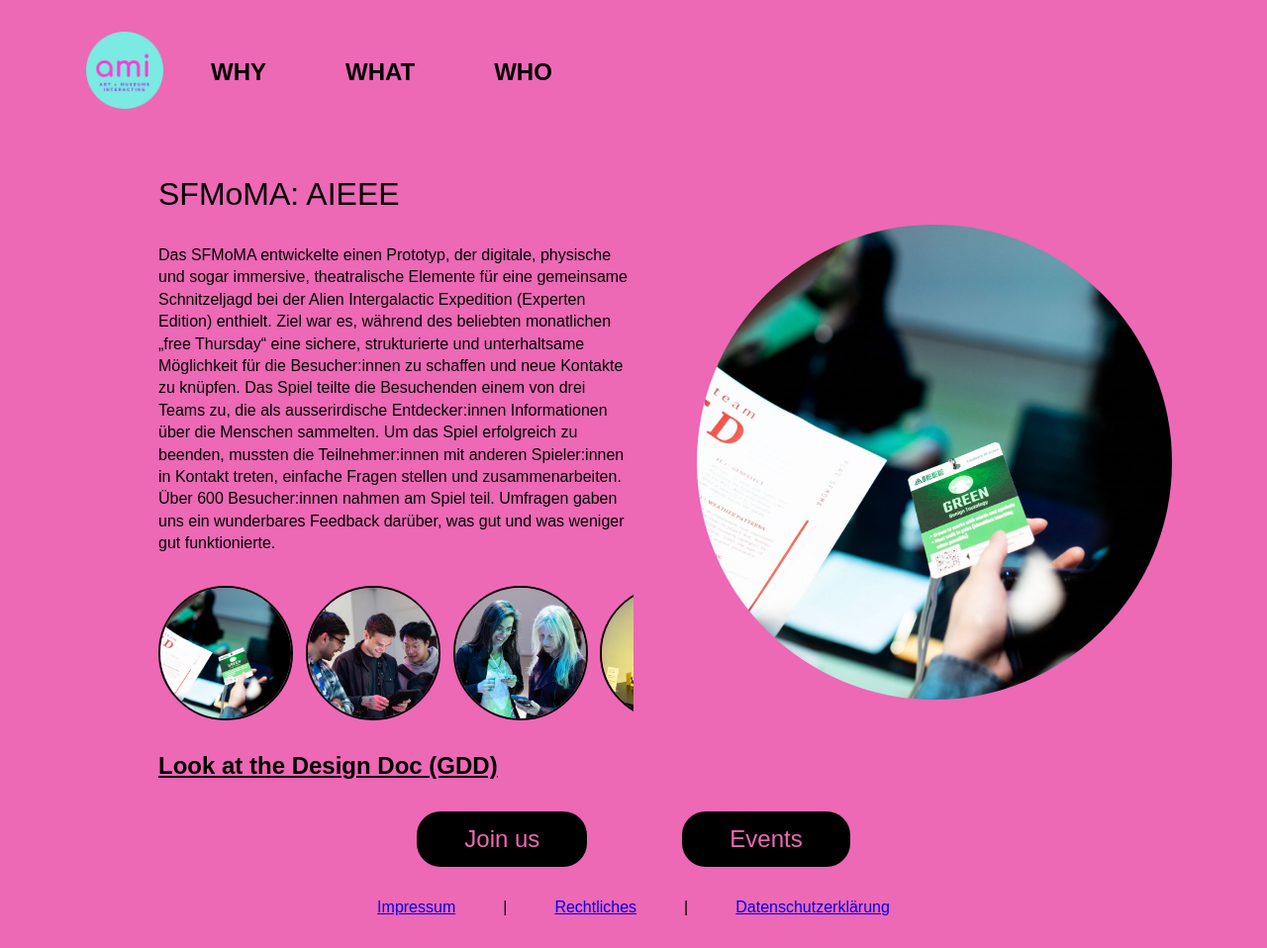
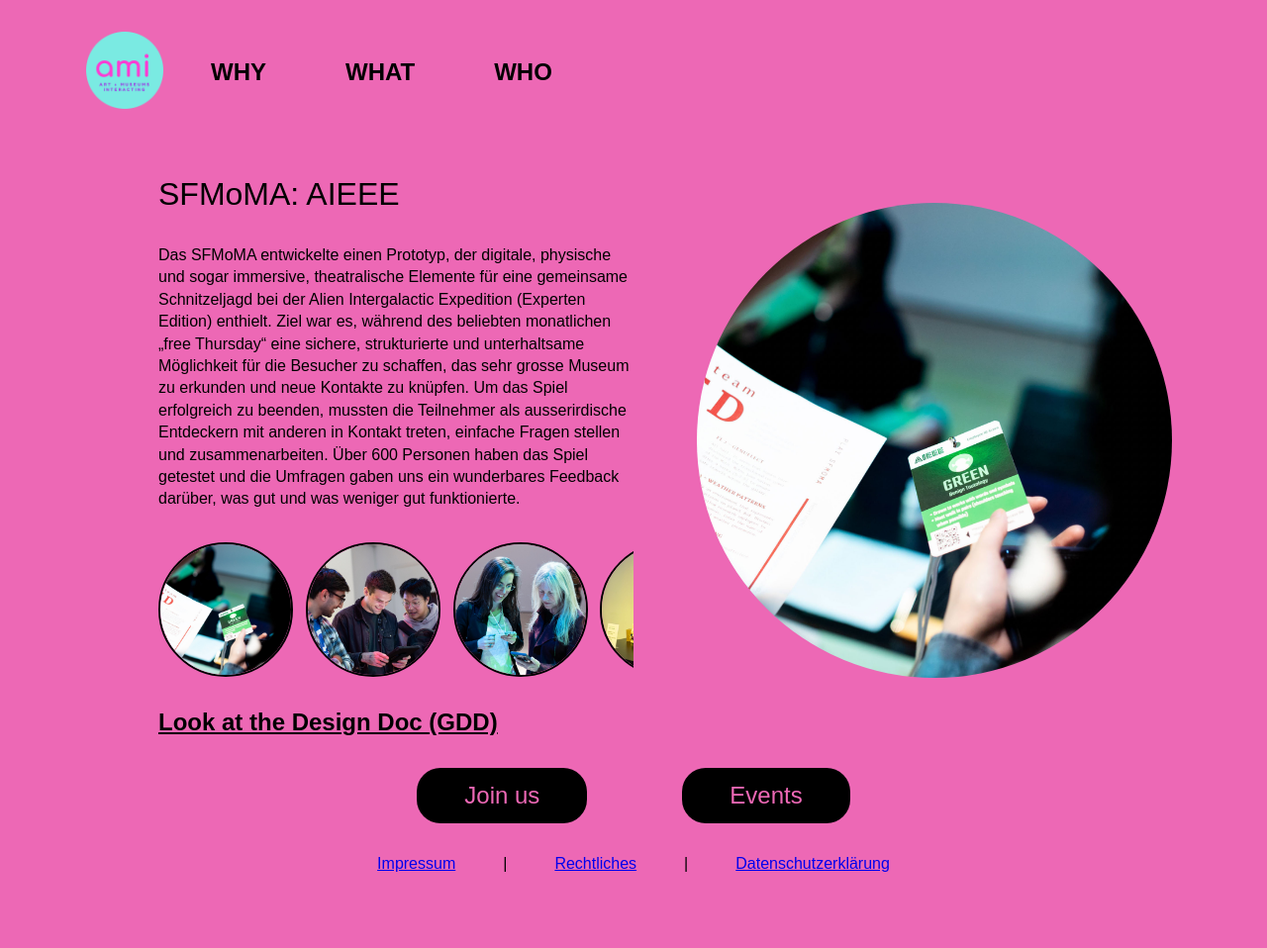
Before and after one commit to FableVision/ami-website, a Jekyll site: the page built from _projects/2023-01-04-AIEEE.md, in a window 1280 px wide. Shown: the whole page at 99% size. Built offline with Jekyll 4.4.1, drawn with Linux system fonts in a browser that asks for light colours; after the commit the page ends 914 px from its top, so only the background shows below that.

Commit message:
Update 2023-01-04-AIEEE.md

```diff
--- a/_projects/2023-01-04-AIEEE.md
+++ b/_projects/2023-01-04-AIEEE.md
@@ -8,4 +8,4 @@
 design_doc: https://docs.google.com/presentation/d/1e6r93oM5RBzQhxNe5MRNwcG-t1tnNJy7ugcTwMwUz4c/edit?usp=sharing
 ---
 
-Das SFMoMA entwickelte einen Prototyp, der digitale, physische und sogar immersive, theatralische Elemente für eine gemeinsame Schnitzeljagd bei der Alien Intergalactic Expedition (Experten Edition) enthielt. Ziel war es, während des beliebten monatlichen „free Thursday“ eine sichere, strukturierte und unterhaltsame Möglichkeit für die Besucher:innen zu schaffen und neue Kontakte zu knüpfen. Das Spiel teilte die Besuchenden einem von drei Teams zu, die als ausserirdische Entdecker:innen Informationen über die Menschen sammelten. Um das Spiel erfolgreich zu beenden, mussten die Teilnehmer:innen mit anderen Spieler:innen in Kontakt treten, einfache Fragen stellen und zusammenarbeiten. Über 600 Besucher:innen nahmen am Spiel teil. Umfragen gaben uns ein wunderbares Feedback darüber, was gut und was weniger gut funktionierte.
+Das SFMoMA entwickelte einen Prototyp, der digitale, physische und sogar immersive, theatralische Elemente für eine gemeinsame Schnitzeljagd bei der  Alien Intergalactic Expedition (Experten Edition) enthielt. Ziel war es, während des beliebten monatlichen „free Thursday“ eine sichere, strukturierte und unterhaltsame Möglichkeit für die Besucher zu schaffen, das sehr grosse Museum zu erkunden und neue Kontakte zu knüpfen. Um das Spiel erfolgreich zu beenden, mussten die Teilnehmer als ausserirdische Entdeckern mit anderen in Kontakt treten, einfache Fragen stellen und zusammenarbeiten. Über 600 Personen haben das Spiel getestet und die Umfragen gaben uns ein wunderbares Feedback darüber, was gut und was weniger gut funktionierte.
```
